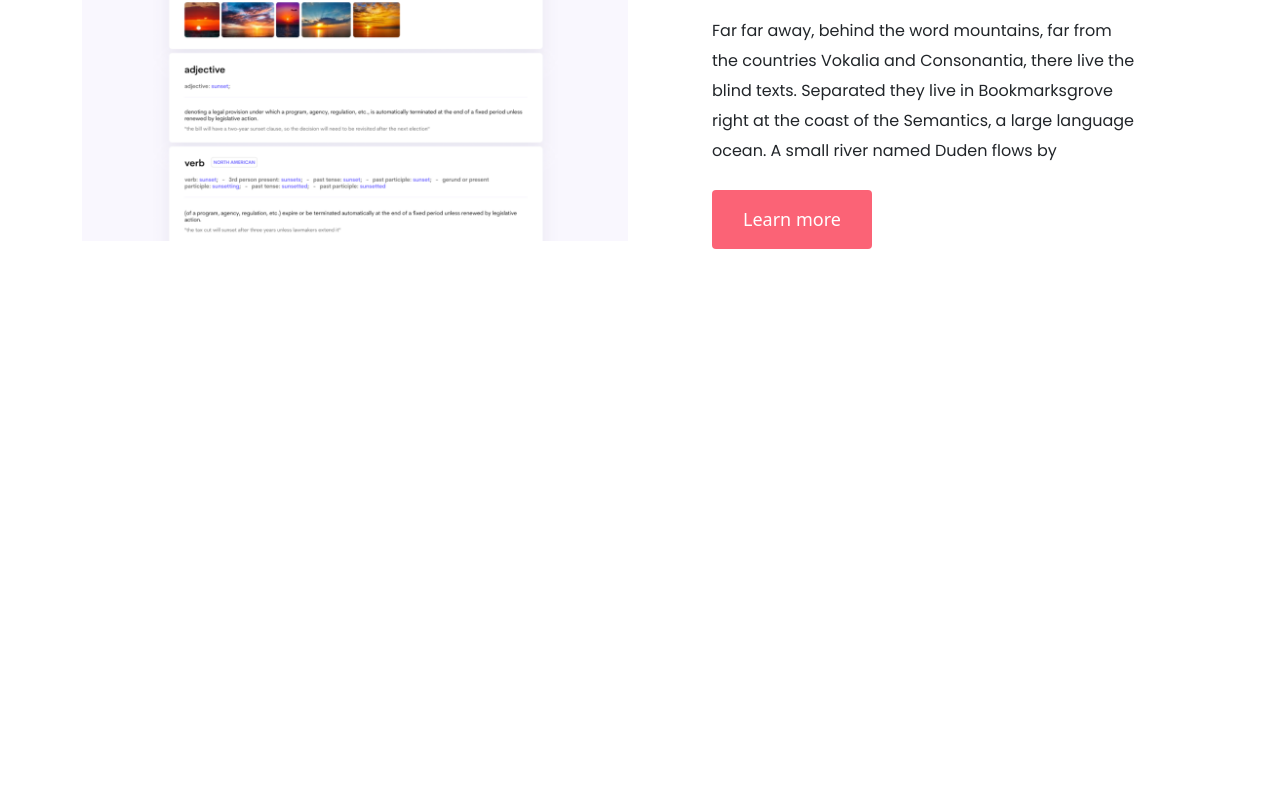
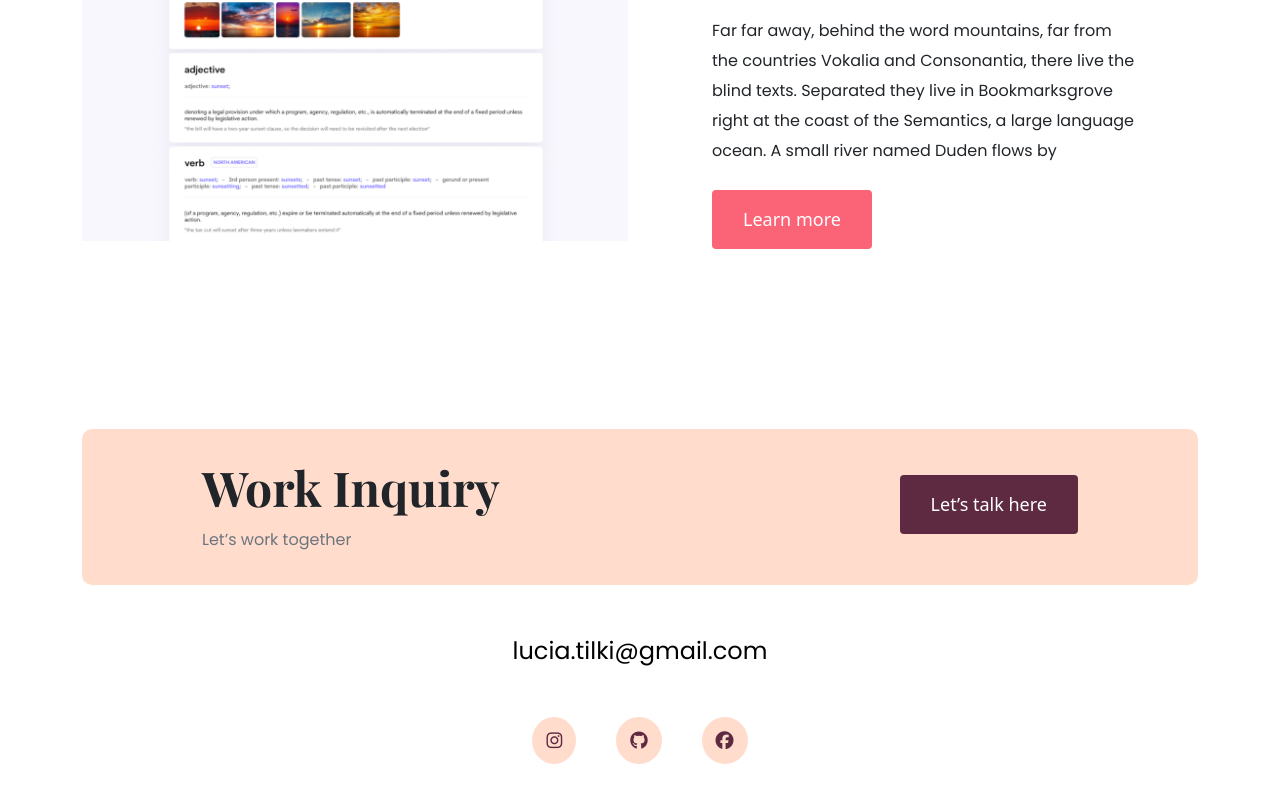
Before and after one commit to LuciaTilnakova/Portfolio-project, a plain HTML site: page index.html in a window 1280 px wide. Shown: the part 2449-3251 px from the top of the page. Before the commit the page ends 2866 px from the top, so only its background shows below. Drawn offline with nearby package versions, Linux system fonts and the light colour scheme.

Commit message:
Added footer and styled it

```diff
--- a/index.html
+++ b/index.html
@@ -113,6 +113,35 @@
             </div>
           </div>
         </div>
+        <footer>
+          <div
+            class="contact-box justify-content-between mb-5 d-none d-md-flex"
+          >
+            <div>
+              <h4>Work Inquiry</h4>
+              <p class="text-muted">Let’s work together</p>
+            </div>
+            <div>
+              <button class="btn btn-branding mt-3">Let’s talk here</button>
+            </div>
+          </div>
+          <div class="d-flex justify-content-center mb-5">
+            <a href="mailto:lucia.tilki@gmail.com" class="email-link"
+              >lucia.tilki@gmail.com</a
+            >
+          </div>
+          <div class="social-links d-flex justify-content-center">
+            <a href="https://www.instagram.com/lucia.tilki/" target="_blank"
+              ><i class="fab fa-instagram"></i
+            ></a>
+            <a href="https://github.com/LuciaTilnakova" target="_blank"
+              ><i class="fab fa-github"></i
+            ></a>
+            <a href="https://www.facebook.com/lucka.tilnakova" target="_blank"
+              ><i class="fab fa-facebook"></i
+            ></a>
+          </div>
+        </footer>
       </div>
     </div>
   </body>
--- a/styles.css
+++ b/styles.css
@@ -63,6 +63,10 @@ h1 {
 
 h2 {
   font-size: 64px;
+}
+
+h4 {
+  font-size: 48px;
 }
 
 .hero p {
@@ -142,6 +146,46 @@ h2 {
   font-size: 14px;
 }
 
+footer {
+  margin: 60px 0;
+}
+
+footer .contact-box {
+  background: var(--secondary-color);
+  padding: 30px 120px;
+  border-radius: 10px;
+}
+
+footer .contact-box p {
+  margin: 0;
+}
+
+footer .email-link {
+  color: black;
+  text-decoration: none;
+  font-size: 24px;
+  font-family: var(--paragraph-font-family);
+  font-weight: medium;
+}
+
+footer .email-link:hover {
+  color: var(--btn-learn-color);
+}
+
+footer .social-links a {
+  margin: 0 20px;
+  font-size: 18px;
+  border-radius: 50%;
+  color: var(--branding-color);
+  background: var(--secondary-color);
+  padding: 10px 14px;
+}
+
+footer .social-links a:hover {
+  color: var(--secondary-color);
+  background: var(--branding-color);
+}
+
 @media (max-width: 960px) {
   nav {
     display: flex;
```
